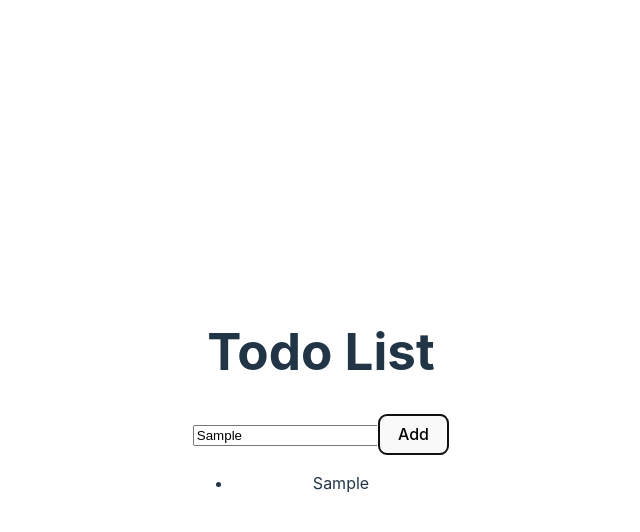
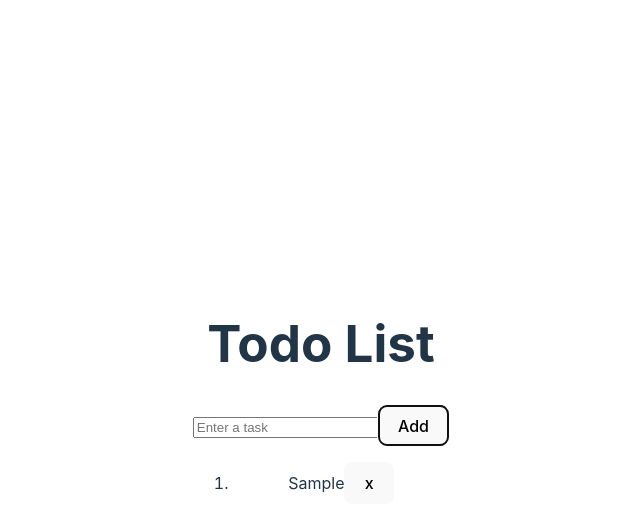
Before and after one commit to rohit19102000/Todo-app-v2023, a React (Vite) app: page / in a window 1280 px wide. Both pictures are taken after typing "Sample" into the empty fields and a click on the button "Add". Shown: the top 532 px of the page, without its empty margins (319-959 px from the left). Built offline with nearby package versions, Linux system fonts and the light colour scheme.

Commit message:
added delete functionality

```diff
--- a/src/TodoContext.jsx
+++ b/src/TodoContext.jsx
@@ -14,11 +14,18 @@ export function TodoProvider({ children }) {
   const addTodo = (newTodo) => {
     if (newTodo.trim() !== '') {
       setTodoList([...todoList, newTodo]);
+      setTodo('');
     }
   };
 
+  const removeTodo = (index) => {
+    const updatedTodoList = [...todoList];
+    updatedTodoList.splice(index, 1);
+    setTodoList(updatedTodoList);
+  };
+
   return (
-    <TodoContext.Provider value={{ todo, setTodo, todoList, addTodo }}>
+    <TodoContext.Provider value={{ todo, setTodo, todoList, addTodo,removeTodo }}>
       {children}
     </TodoContext.Provider>
   );
--- a/src/components/TodoList.jsx
+++ b/src/components/TodoList.jsx
@@ -2,14 +2,18 @@ import { useTodoContext } from "../TodoContext";
 
 
 function TaskList() {
-  const { todoList } = useTodoContext();
+  const { todoList,removeTodo } = useTodoContext();
 
   return (
-    <ul>
+    <ol>
       {todoList.map((item, index) => (
-        <li key={index}>{item}</li>
+        <li key={index}>
+          {item}
+
+          <button onClick={() => removeTodo(index)}>x</button>
+        </li>
       ))}
-    </ul>
+    </ol>
   );
 }
 
```
